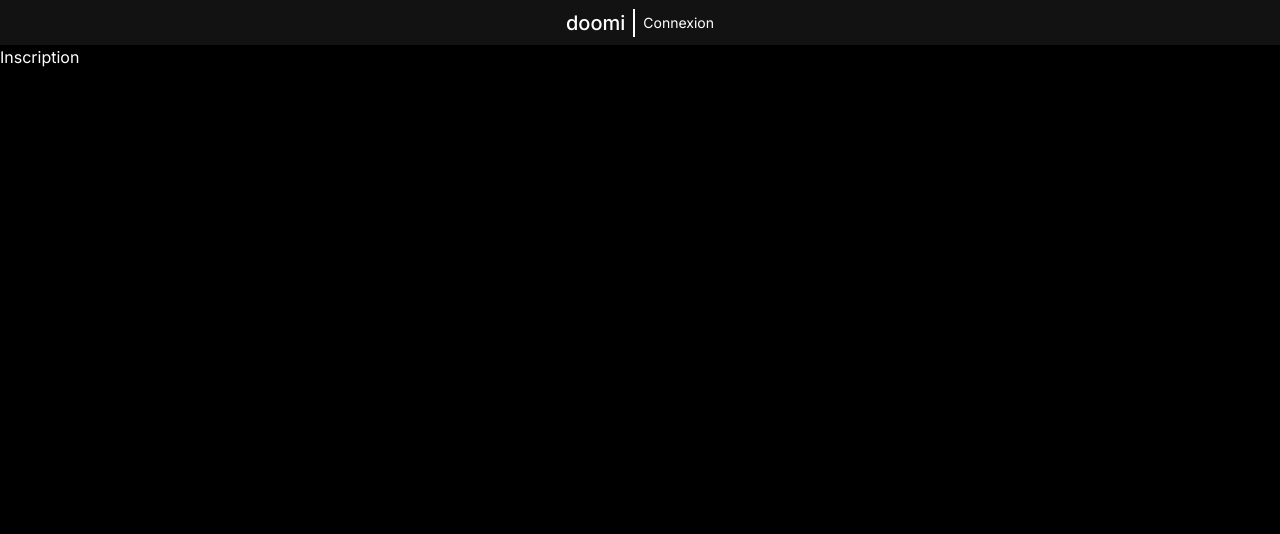
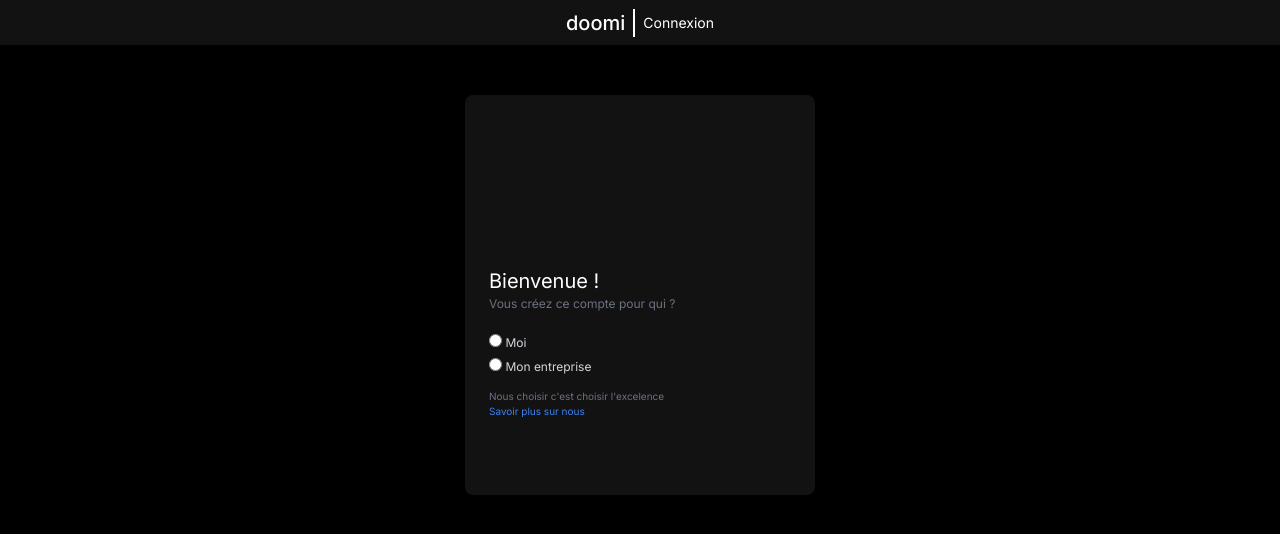
Before and after one commit to Jospin6/doomi, a Next.js app: page /inscription in a window 1280 px wide. Shown: the top 534 px of the page. Built offline with nearby package versions, Linux system fonts and the light colour scheme.

Commit message:
esign the radio button

```diff
--- a/src/app/(auth)/inscription/page.tsx
+++ b/src/app/(auth)/inscription/page.tsx
@@ -1,6 +1,23 @@
+import { AuthComp } from "@/components/AuthComp";
+import { Radiobox } from "@/components/Radiobox";
 
-export default function Inscription(){
-    return <div className="text-white">
-        <h1>Inscription</h1>
-    </div>
+export default function Inscription() {
+    return <AuthComp>
+        <div className="flex items-center h-full">
+            <div className="pl-6">
+                <div className='mb-4'>
+                    <p className='text-xl text-white'>Bienvenue !</p>
+                    <p className='text-[12px] text-gray-500'>Vous créez ce compte pour qui ? </p>
+                </div>
+                <div>
+                    <Radiobox id="personal" label="Moi" />
+                    <Radiobox id="personal" label="Mon entreprise" />
+                </div>
+                <div className="text-[10px] mt-3">
+                    <p className="text-gray-500"> Nous choisir c'est choisir l'excelence</p>
+                    <span className="text-blue-500">Savoir plus sur nous</span>
+                </div>
+            </div>
+        </div>
+    </AuthComp>
 }
--- /dev/null
+++ b/src/components/Radiobox.tsx
@@ -0,0 +1,12 @@
+type RadioboxProps = {
+    id: string,
+    label: string
+
+}
+
+export const Radiobox = ({id, label}: RadioboxProps) => {
+    return <div className="text-white">
+        <input type="radio"  id={id} />
+        <label htmlFor={id} className="text-[12px] text-gray-300"> {label} </label>
+    </div>
+}
```
